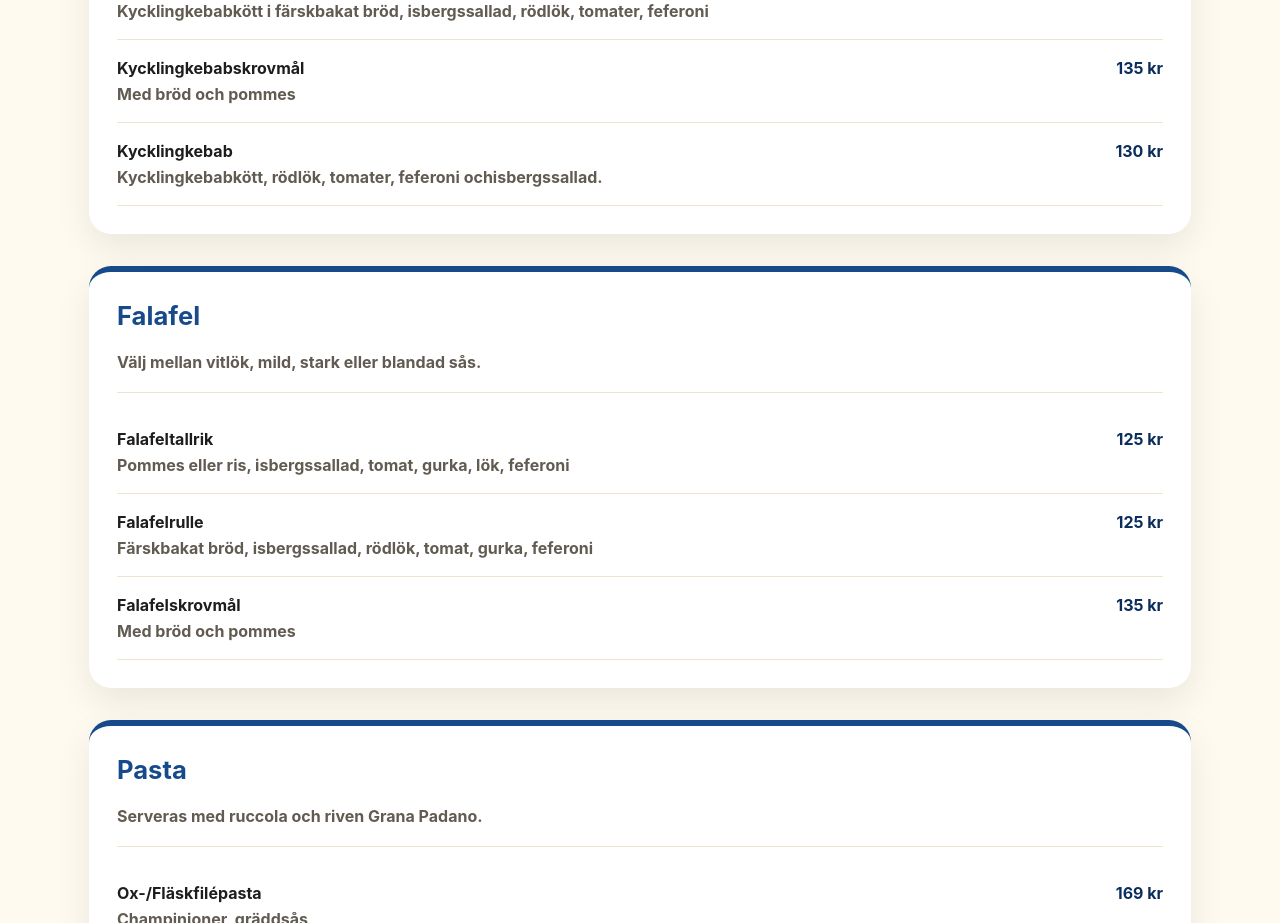
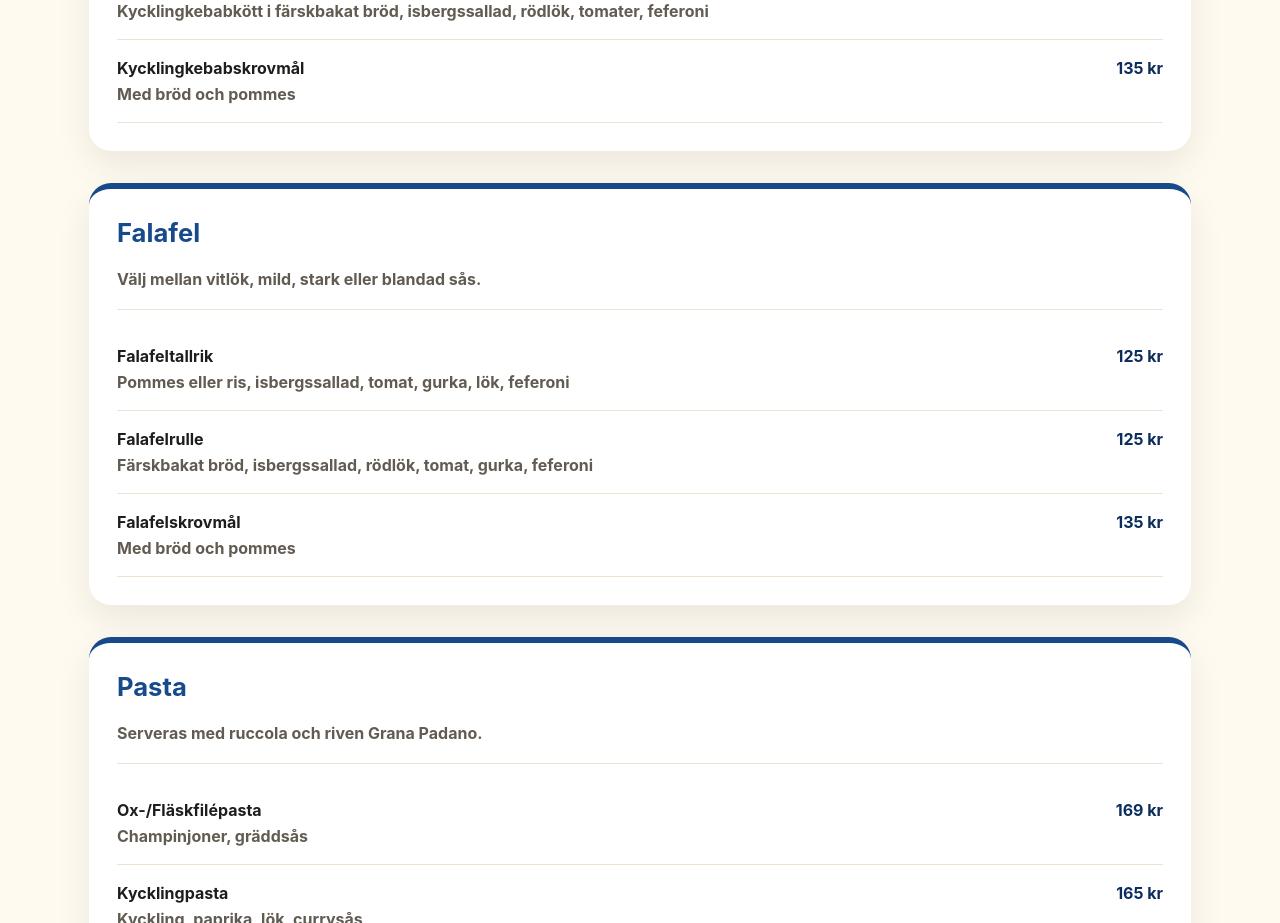
Before and after one commit to lafornetto/lafornetto, a React (Vite) app: page /meny in a window 1280 px wide. Shown: the part 5660-6583 px from the top of the page. Built offline with nearby package versions, Linux system fonts and the light colour scheme.

Commit message:
Update menu

```diff
--- a/src/data/menuData.ts
+++ b/src/data/menuData.ts
@@ -452,14 +452,6 @@ export const menuCategories: MenuCategory[] = [
         },
         price: "135 kr",
       },
-      {
-        name: { sv: "Kycklingkebab", en: "Chicken kebab" },
-        description: {
-          sv: "Kycklingkebabkött, rödlök, tomater, feferoni ochisbergssallad.",
-          en: "Chicken kebab meat, red onion, tomato, pepperoni peppers and iceberg lettuce.",
-        },
-        price: "130 kr",
-      }
     ],
   },
   {
```
